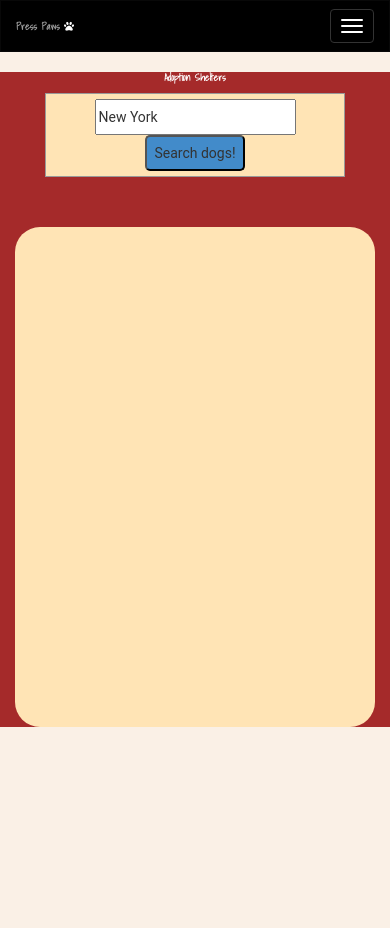
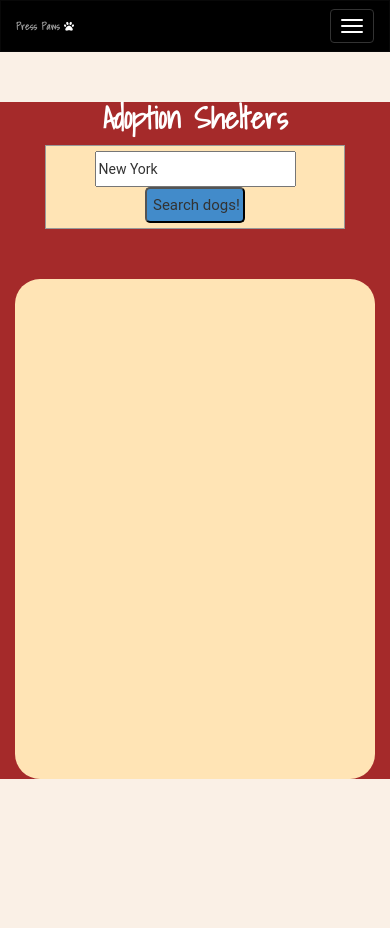
Before and after one commit to jtrieu2/PressPaws, a Flask app: page /search in a window 390 px wide. Shown: the top 928 px of the page. Run offline with Flask 2, Linux system fonts and the light colour scheme; the visitor is signed in with stand-in values (Sample User, id 1); some libraries are stand-ins or nearby versions; some web fonts are replaced.

Commit message:
fixed sizing on shelters page

```diff
--- a/static/search.css
+++ b/static/search.css
@@ -14,7 +14,8 @@ html, body {
 }
 #map {
   height: 500px;
-  width: 58%;
+  width: 45%;
+  height: auto;
   /*max-height:100%;*/
   /*max-width: 100%;*/
 }
--- a/static/searchdoggers.js
+++ b/static/searchdoggers.js
@@ -82,11 +82,11 @@ function callback(results, status) {
             service.getDetails(request, function(place, status) {
               if (status === google.maps.places.PlacesServiceStatus.OK) {
                 let ele = $("<li>");
-                ele.css({"textAlign": "center", "width": 100});
+                ele.css({"textAlign": "center", "width": 75});
 
                 let store_title = [];
                 store_title[i] = $("<div>", {text: place.name, class: "storename"});
-                store_title[i].css({"fontSize": "8px", "fontWeight": 700, "width":125});
+                store_title[i].css({"fontSize": "8px", "fontWeight": 700, "width":75});
                 ele.append(store_title[i][0]);
 
                 let photoURL;
@@ -102,7 +102,7 @@ function callback(results, status) {
                 ele.append(place_icon[i][0]);
 
                 address[i] = $("<div>", {text: place.formatted_address});
-                address[i].css({"fontSize": "8px", "width": 125});
+                address[i].css({"fontSize": "8px", "width": 75});
                 ele.append(address[i][0]);
 
                 let button = [];
@@ -136,7 +136,7 @@ function callback(results, status) {
                 } else {
                   web_url[i] = $("<a>", {text: 'No website found.' });
                 }
-                  web_url[i].css({"fontSize": "8px", "width": 125});
+                  web_url[i].css({"fontSize": "8px", "width": 75});
                 link.append(web_url[i][0]);
                 ele.append(link);
 
@@ -171,7 +171,7 @@ function callback(results, status) {
                       business_hours.css({"textAlign": "center"});
                   for (let i = 0; i < place.opening_hours.weekday_text.length; i++ ) {
                     let hours = $("<li>", {text: place.opening_hours.weekday_text[i]});
-                    hours.css({"fontSize": "8px","textAlign": "center"});
+                    hours.css({"fontSize": "5px","textAlign": "center"});
                     business_hours.append(hours);
                   }
                 } else {
@@ -179,6 +179,8 @@ function callback(results, status) {
                     business_hours.css({"textAlign": "center","fontSize": "8px"});
 
                 }
+                business_hours.css("marginBottom","10px");
+
                 ele.append(business_hours);
 
                 ele.attr("class","doggy-store");
--- a/templates/landing.html
+++ b/templates/landing.html
@@ -158,7 +158,7 @@
     {% for event in events %}
     <div>
       <p style="font-size:0.75em; font-family: 'Amatic SC', cursive">{{event.event_name}}</p>
-     <a href={{event.eventbrite_url}}><img src={{event.event_image}}
+      <a href={{event.eventbrite_url}}><img src={{event.event_image}}
         style="width:250px; height: auto; max-width: 100%"> </a>
    </div>
     {% endfor %}
--- a/templates/search.html
+++ b/templates/search.html
@@ -14,7 +14,6 @@ padding-bottom: 25px;
 display: grid;
 grid-template-columns: auto auto;
 grid-auto-rows: auto;
-/*grid-gap: 300px;*/
 overflow: auto;
 height: 500px;
 background-color: moccasin;
@@ -29,18 +28,18 @@ text-align: center;
     <div class="container-fluid" style="background-color:linen">
       <div class="row" style="justify-content: center; text-align: center">
         <div class="col-sm-5" style="background-color:brown; text-align: center">
-          <h1 class="adoption-header" style="font-size:10px"> Adoption Shelters</h1>
+          <h1 class="adoption-header" style="font-size:30px; margin-top: 50px"> Adoption Shelters</h1>
           <p id="floating-panel"
           style="width: 300px; max-width: 100%; margin-left: auto; margin-right: auto">
-            <input id="address" type="textbox" value="New York">
-            <input id="submit" type="button" value="Search dogs!" style="width:100px; border-radius: 5px; background-color:#428bca">
+            <input id="address" type="textbox" value="New York" style="font-size: 15px width=200px">
+            <input id="submit" type="button" value="Search dogs!" style="width:100px; border-radius: 5px; background-color:#428bca; font-size: 15px">
           </p>
-          <p style="margin-top: 50px">
+          <p style="margin-top: 50px; margin-bottom: 50px">
             <ul id="doggy-list" class="PetShopsContainer" style="margin-left:0; padding-left: 0; margin-right: auto; justify-content: space-around">
             </ul>
           </p>
         </div>
-        <div class="col-sm-7" id="map" style="padding-top: 30%; margin-top: 200px"></div>
+        <div class="col-sm-7" id="map" style="padding-top: 35%; margin-top: 150px; left: 7.5%"></div>
       </div>
   </div>
 
```
Also changed, not shown: 1 other file.
